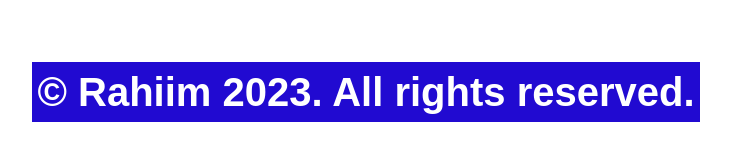
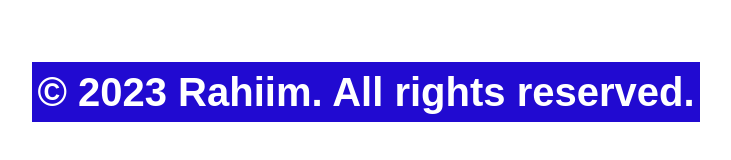
Before and after one commit to RockieRaheem/TODO-LIST, a plain HTML site: page 11-Todo-List.html in a window 1280 px wide. Shown: the part 510-670 px from the top of the page, without its empty margins (274-1005 px from the left). Drawn offline with Linux system fonts and the light colour scheme.

Commit message:
Version 13

```diff
--- a/11-Todo-List.html
+++ b/11-Todo-List.html
@@ -20,7 +20,7 @@
     <div class="js-todo-List todo-grid"></div>
 
     <footer>
-        <p>&copy; Rahiim 2023. All rights reserved.</p>
+        <p>&copy; 2023 Rahiim. All rights reserved.</p>
     </footer>
 
     <script src="11-Todo-List.js"></script>
```
